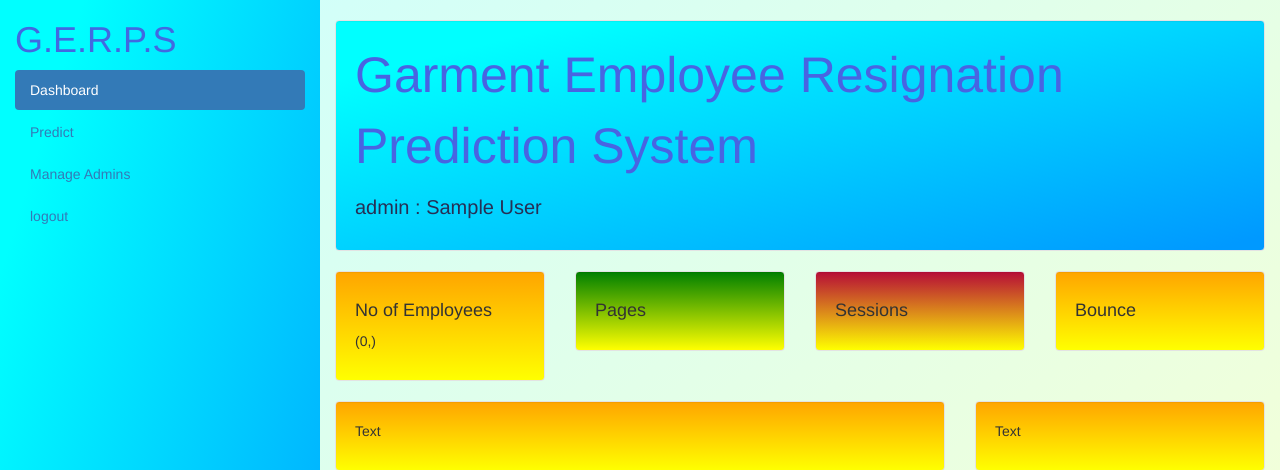
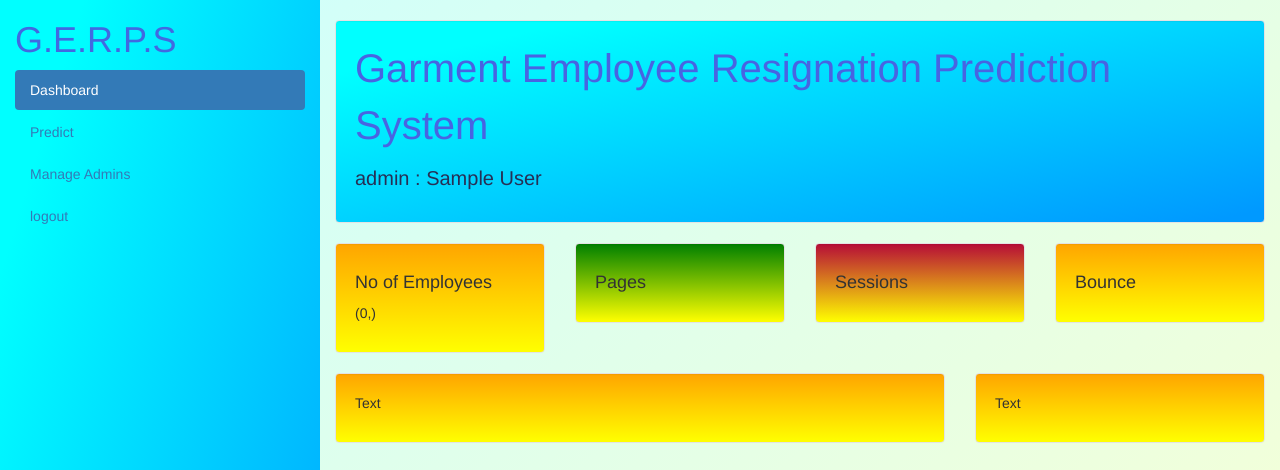
Before and after one commit to intellisr/GERPS, a Flask app: page /dash in a window 1280 px wide. Shown: the top 470 px of the page. Run offline with Flask 2, Linux system fonts and the light colour scheme; the visitor is signed in with stand-in values (Sample User, id 1); data that the repository does not hold is empty; some libraries are stand-ins or nearby versions.

Commit message:
initial3

```diff
--- a/templates/DashBoard.html
+++ b/templates/DashBoard.html
@@ -45,7 +45,7 @@
     <div class="col-sm-9">
 
       <div class="well" style="background-image:linear-gradient(to bottom right, #00ffff 13%, #0099ff 97%);">
-        <p style="font-size:50px;color: rgb(72, 100, 226);">Garment Employee Resignation Prediction System</p>
+        <p style="font-size:40px;color: rgb(72, 100, 226);">Garment Employee Resignation Prediction System</p>
         <p style="font-size:20px;color: rgb(39, 47, 85);">{{result[0][1]}} : {{result[0][0]}}</p>
       </div>
 
--- a/templates/predict.html
+++ b/templates/predict.html
@@ -70,7 +70,7 @@
                                                     <option value="0">Below 21</option>
                                                     <option value="1">21-30</option>
                                                     <option value="2">31-40</option>
-                                                    <option value="3">41-50/option>
+                                                    <option value="3">41-50</option>
                                                     <option value="4">Above 51</option>
                                                   </select>
                                                 </div>
```
